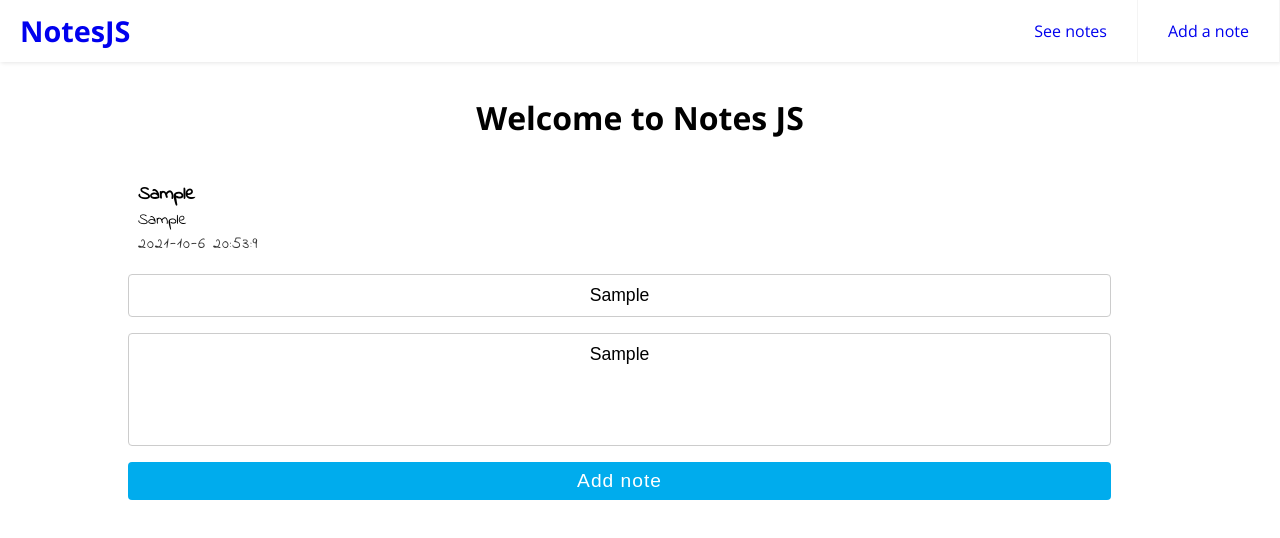
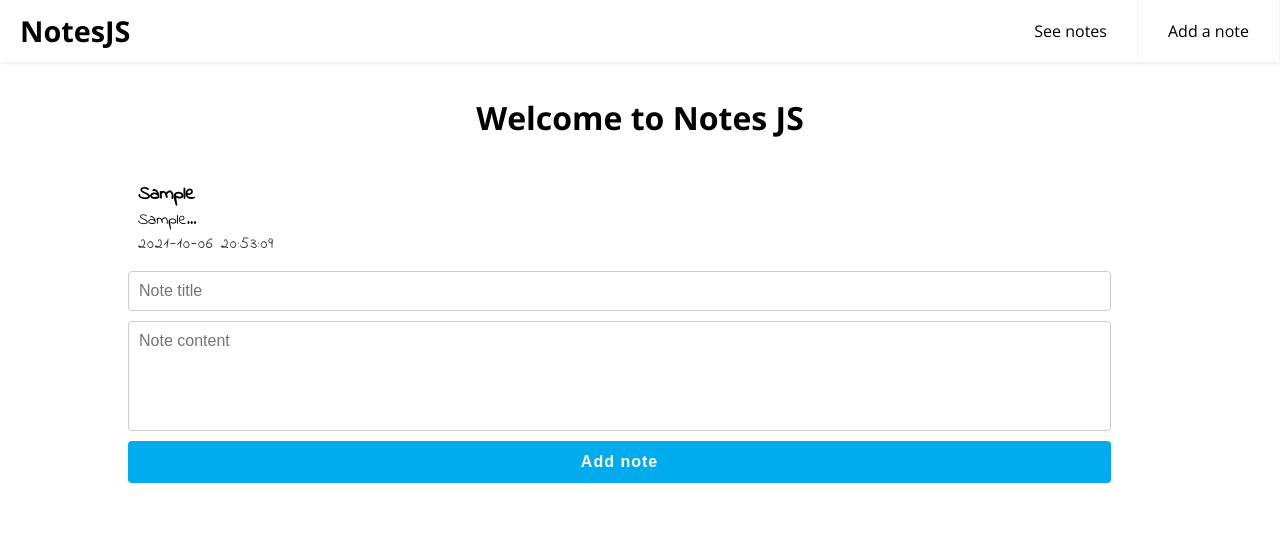
Before and after one commit to Maldorana/noteJS, a plain HTML site: page index.html in a window 1280 px wide. Both pictures are taken after typing "Sample", "Sample" into the empty fields and a click on the input "Add note". Drawn offline with nearby package versions, Linux system fonts and the light colour scheme.

Commit message:
Late night tweaks

```diff
--- a/css/styles.css
+++ b/css/styles.css
@@ -5,6 +5,12 @@
 
 body {
   font-family: 'Open Sans', sans-serif;
+}
+
+a {
+  text-decoration: none;
+  color: inherit;
+  cursor: pointer;
 }
 
 .page {
@@ -177,25 +183,26 @@ h1 {
 input[type=text] {
   width: 96%;
   padding: 10px 10px;
-  margin: 8px 0;
-  text-align: center;
+  margin: 5px 0;
+  text-align: left;
   display: inline-block;
   border: 1px solid #ccc;
   border-radius: 4px;
   box-sizing: border-box;
-  font-size: 1.1em
+  font-size: 1em
 }
 input[type=submit] {
-  margin: 8px 0;
+  margin: 5px 0;
   width: 96%;
   background-color: #00aced;
   color: white;
-  padding: 8px 20px;
+  padding: 12px 20px;
   border: none;
   border-radius: 4px;
   cursor: pointer;
-  font-size: 1.2em;
+  font-size: 1em;
   letter-spacing: 1px;
+  font-weight: bold;
 }
 input[type=submit]:hover {
   background-color: #0096cc;
--- a/js/interface.js
+++ b/js/interface.js
@@ -6,12 +6,6 @@ createHook.addEventListener('click', (event) => {
 
   NoteBook.create(document.getElementById('note-title').value, document.getElementById('note-content').value, NoteBook.dateFormat())
   NoteBook.listAll();
+  clearText('note-title');
+  clearText('note-content');
 });
-
-const noteMaker = (title, content) => {
-  const p1 = document.createElement('p')
-  const p2 = document.createElement('p')
-  p1.textContent = title
-  p2.textContent = content
-  listHook.appendChild(p1).append(p2)
-}
--- a/js/main.js
+++ b/js/main.js
@@ -1,20 +1,11 @@
+// Classes
+
 class Note {
   constructor(title, content, date) {
     this.title = title;
     this.content = content;
     this.date = date;
   }
-
-}
-
-function compare (a, b) {
-  if (a.date > b.date){
-    return -1;
-  }
-  if (a.date < b.date){
-    return 1;
-  }
-  return 0;
 }
 
 class NoteBook {
@@ -29,9 +20,11 @@ class NoteBook {
     for (const note of NoteBook.notes) {
       allNotes += `
       <div class="note">
-        <h3>${note.title}</h3>
-        <p class="content">${note.content}</p>
-        <p class="date">${note.date}</p>
+        <a id="${noteId(note.title, note.content, note.date)}">
+          <h3>${note.title}</h3>
+          <p class="content">${snippetOf20(note.content)}</p>
+          <p class="date">${note.date}</p>
+        </a>
       </div>
       `;
     }
@@ -61,11 +54,39 @@ class NoteBook {
 
   static dateFormat() {
     let today = new Date();
-    let date = today.getFullYear()+'-'+(today.getMonth()+1)+'-'+today.getDate();
-    let time = today.getHours() + ":" + today.getMinutes() + ":" + today.getSeconds();
+    let date = today.getFullYear()+'-'+(today.getMonth()+1)+'-'+('0'+today.getDate()).slice(-2);
+    let time = ('0'+today.getHours()).slice(-2) + ":" + ('0'+today.getMinutes()).slice(-2) + ":" + ('0'+today.getSeconds()).slice(-2);
     let dateTime = date+' '+time;
     return dateTime;
   }
 }
 
+
+
+// functions
+
+function compare (a, b) {
+  if (a.date > b.date){
+    return -1;
+  }
+  if (a.date < b.date){
+    return 1;
+  }
+  return 0;
+}
+
+function clearText(text) {
+  document.getElementById(text).value = "";
+}
+
+function snippetOf20(text) {
+  return text.substring(0, 20) + "...";
+}
+
+function noteId(title, content, date) {
+  return title.substring(0,2) + content.substring(0, 4) + date.substring(11, 19);
+}
+
+// Calls
+
 NoteBook.allStorage();
```
